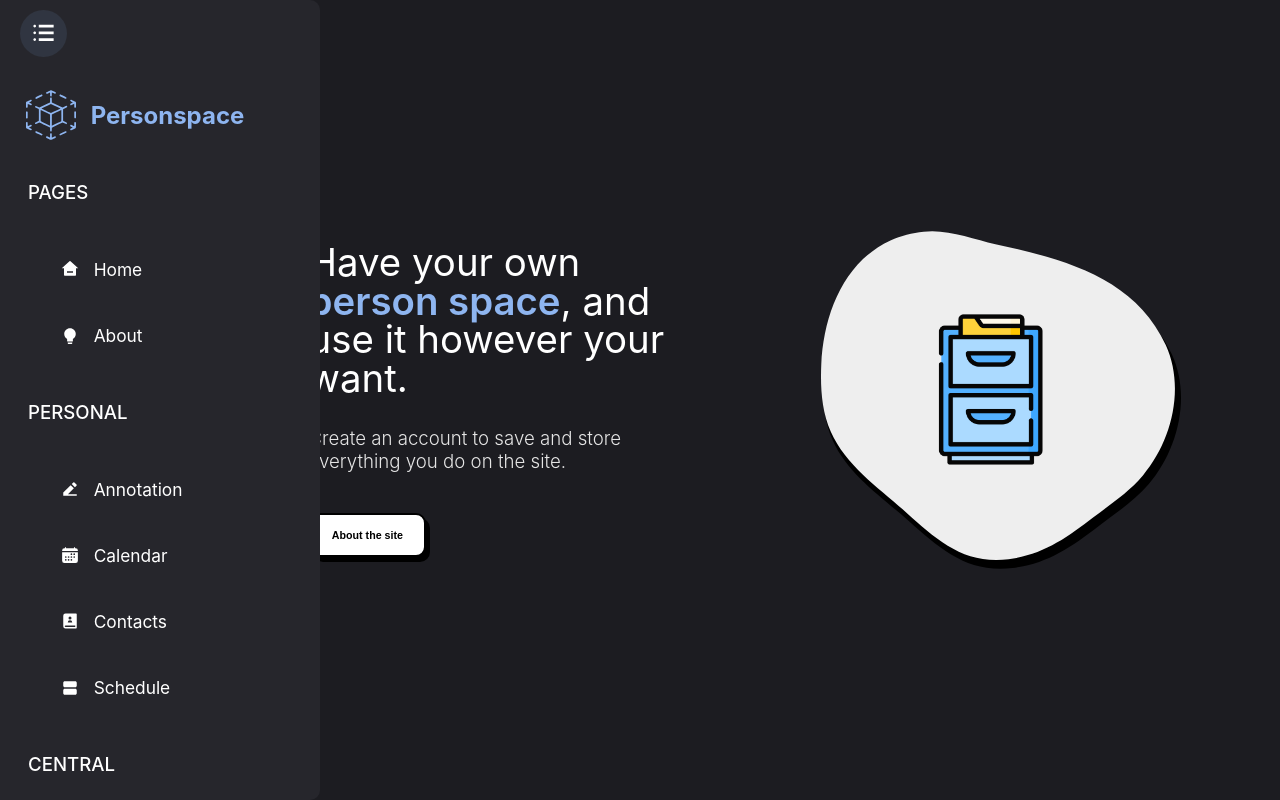
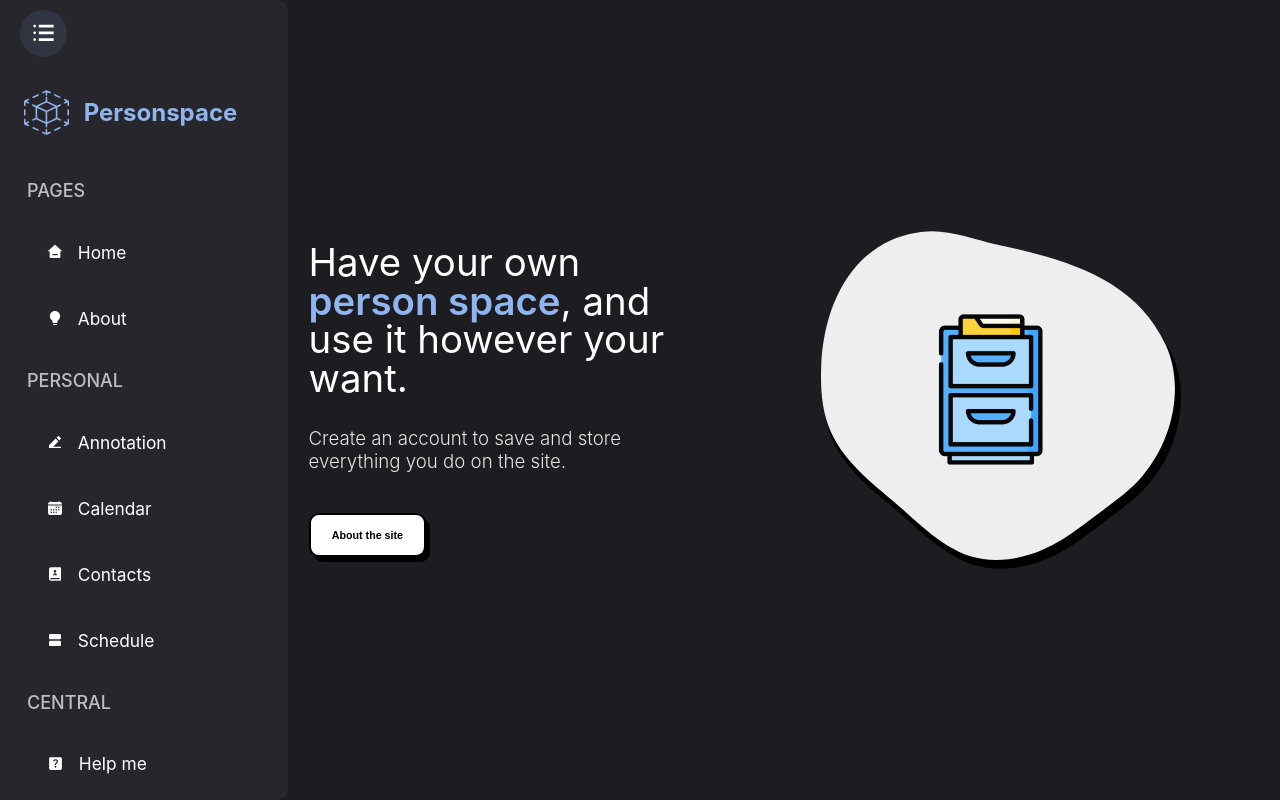
Before and after one commit to RichardPompeo/personspace, a Next.js app in the folder apps/web/: page / in a window 1280 px wide. Built offline with nearby package versions, Linux system fonts and the light colour scheme; a web font is replaced by a local one.

Commit message:
feat: added new style navbar

```diff
--- a/apps/web/components/Navbar.tsx
+++ b/apps/web/components/Navbar.tsx
@@ -41,13 +41,13 @@ export default function NavBar() {
           <Navigation>
             <Link href="#">
               <ListRoutes>
-                <RiHome3Fill fontSize={18} />
+                <RiHome3Fill fontSize={16} />
                 {t("navbar.home")}
               </ListRoutes>
             </Link>
             <Link href="#">
               <ListRoutes>
-                <AiFillBulb fontSize={18} />
+                <AiFillBulb fontSize={16} />
                 {t("navbar.about")}
               </ListRoutes>
             </Link>
@@ -56,25 +56,25 @@ export default function NavBar() {
           <Navigation>
             <Link href="#">
               <ListRoutes>
-                <RiEdit2Fill fontSize={18} />
+                <RiEdit2Fill fontSize={16} />
                 {t("navbar.annotation")}
               </ListRoutes>
             </Link>
             <Link href="#">
               <ListRoutes>
-                <IoCalendar fontSize={18} />
+                <IoCalendar fontSize={16} />
                 {t("navbar.calendar")}
               </ListRoutes>
             </Link>
             <Link href="#">
               <ListRoutes>
-                <RiContactsBook2Fill fontSize={18} />
+                <RiContactsBook2Fill fontSize={16} />
                 {t("navbar.contacts")}
               </ListRoutes>
             </Link>
             <Link href="#">
               <ListRoutes>
-                <MdViewAgenda fontSize={18} />
+                <MdViewAgenda fontSize={16} />
                 {t("navbar.schedule")}
               </ListRoutes>
             </Link>
@@ -83,7 +83,7 @@ export default function NavBar() {
           <Navigation>
             <Link href="#">
               <ListRoutes>
-                <MdHelpCenter fontSize={19} />
+                <MdHelpCenter fontSize={17} />
                 {t("navbar.helpMe")}
               </ListRoutes>
             </Link>
--- a/apps/web/styles/components/NavbarStyles.ts
+++ b/apps/web/styles/components/NavbarStyles.ts
@@ -1,7 +1,7 @@
 import { styled } from "styled-components";
 
 export const Container = styled.nav`
-  width: 20rem;
+  width: 18rem;
   height: 100vh;
   z-index: 1;
   position: fixed;
@@ -36,12 +36,12 @@ export const Logo = styled.div`
   flex-direction: row;
   align-items: center;
   justify-content: center;
-  margin: 90px 50px 0 0;
+  margin: 90px 27px 45px 0;
 `;
 
 export const LogoImg = styled.img`
-  width: 50px;
-  height: 50px;
+  width: 45px;
+  height: 45px;
 `;
 export const LogoText = styled.h2`
   color: #8eb5f0;
@@ -66,9 +66,10 @@ export const Navigation = styled.ul`
 
 export const SectionsTitle = styled.h3`
   display: flex;
-  font-size: 14pt;
+  opacity: 0.7;
+  font-size: 18px;
   font-weight: 500;
-  margin: 2.2em 1.5em;
+  margin: 1.5em 1.5em;
   text-transform: uppercase;
 `;
 
@@ -77,7 +78,7 @@ export const ListRoutes = styled.li`
   flex-direction: row;
   align-items: center;
   gap: 15px;
-  margin: 0 2em;
+  margin: 0 1.2em;
   padding: 0.8em 1.5em;
   list-style: none;
   border-radius: 10px;
```
